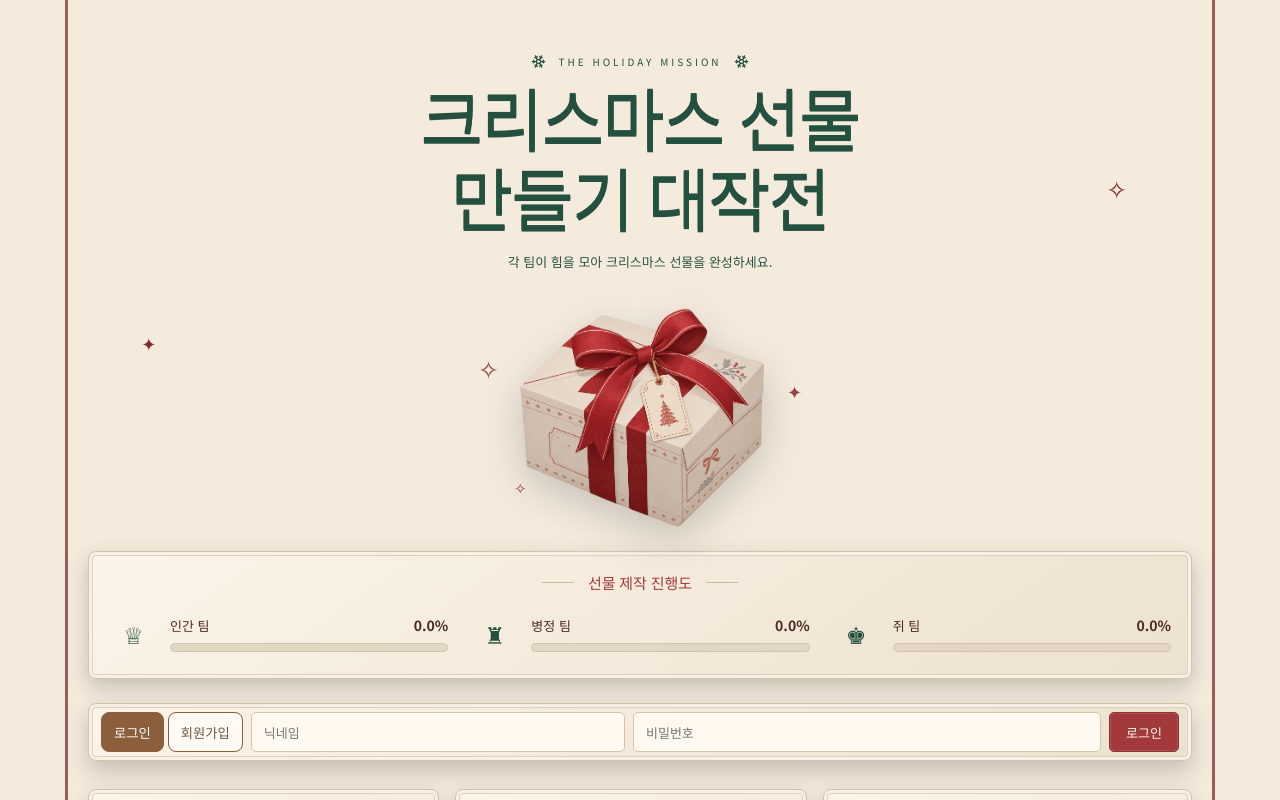
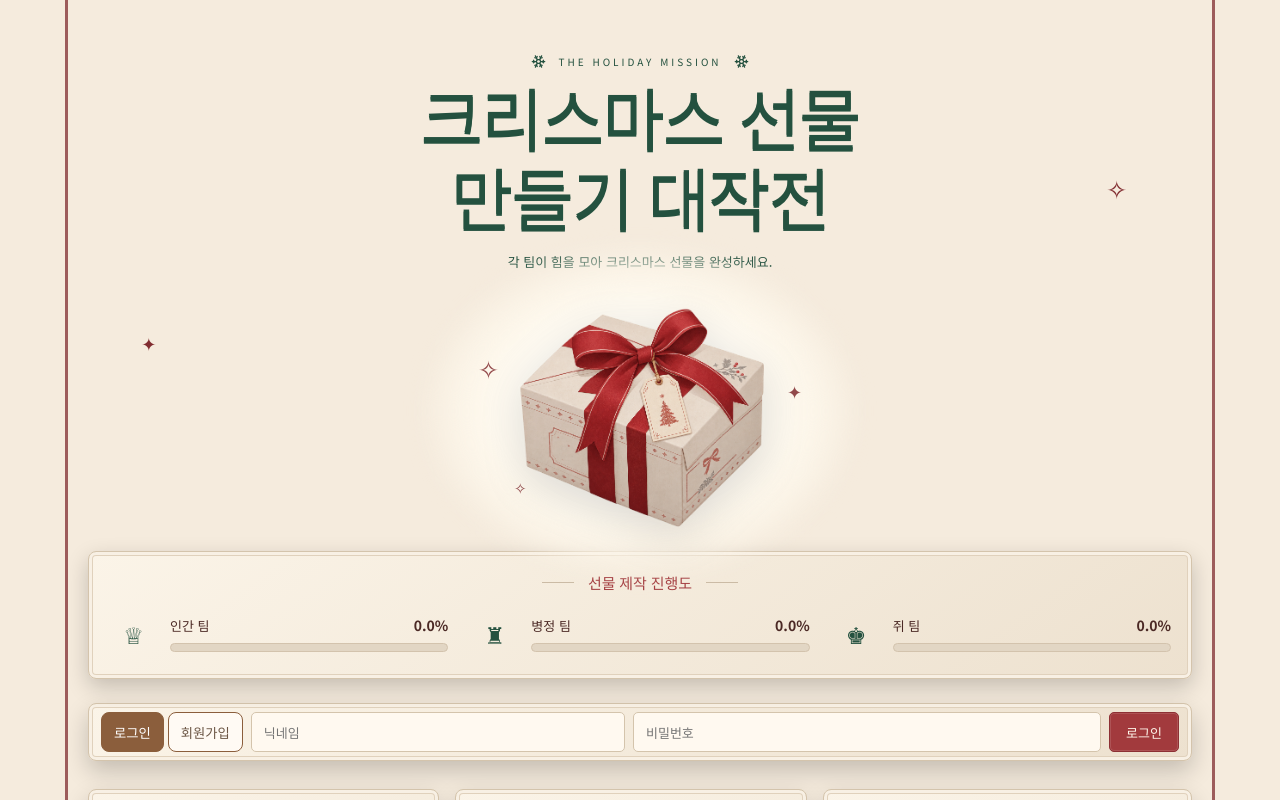
Before and after one commit to DoA-xoxo/gift, a Next.js app in the folder christmas-gift-next/: page / in a window 1280 px wide. Shown: the top 800 px of the page. Built offline with nearby package versions, Linux system fonts and the light colour scheme; no server answers; the database is empty; a web font is replaced by a local one.

Commit message:
Update globals.css

```diff
--- a/christmas-gift-next/app/globals.css
+++ b/christmas-gift-next/app/globals.css
@@ -63,9 +63,9 @@ body {
   width: 280px;
   height: 270px;
   object-fit: contain;
-  filter: drop-shadow(0 12px 20px #0003);
+  filter: drop-shadow(0 12px 20px #0002);
 }
-/* 선물 뒤에서 퍼지는 따뜻한 빛 */
+/* 선물 뒤의 밝은 크림색 빛 */
 .glow {
   display: block;
   position: absolute;
@@ -73,17 +73,18 @@ body {
   left: 50%;
   top: 50%;
   transform: translate(-50%, -50%);
-  width: 340px;
-  height: 250px;
+  width: 420px;
+  height: 320px;
   border-radius: 50%;
   background: radial-gradient(
     ellipse,
-    #FFFEF8 0%,
-    #FFFDF5CC 25%,
-    #F5EBDD80 50%,
-    transparent 75%
+    #FFFEFA 0%,
+    #FFFEFA 30%,
+    #FDF7EB 55%,
+    transparent 78%
   );
-  filter: blur(28px);
+  filter: blur(12px);
+  opacity: 1;
   pointer-events: none;
 }
 
@@ -541,15 +542,27 @@ body {
   color: #812C30;
 }
 
-/* 4. 선물 주변 빛: 밝은 아이보리 크림색 */
+/* 선물 뒤의 밝은 크림색 빛 */
 .glow {
+  display: block;
+  position: absolute;
+  z-index: 0;
+  left: 50%;
+  top: 50%;
+  transform: translate(-50%, -50%);
+  width: 420px;
+  height: 320px;
+  border-radius: 50%;
   background: radial-gradient(
     ellipse,
-    #FFFEF8 0%,
-    #FFFDF5CC 25%,
-    #F5EBDD80 50%,
-    transparent 75%
+    #FFFEFA 0%,
+    #FFFEFA 30%,
+    #FDF7EB 55%,
+    transparent 78%
   );
+  filter: blur(12px);
+  opacity: 1;
+  pointer-events: none;
 }
 
 /* 5. 진행도 패널: 아이보리 종이 */
```
